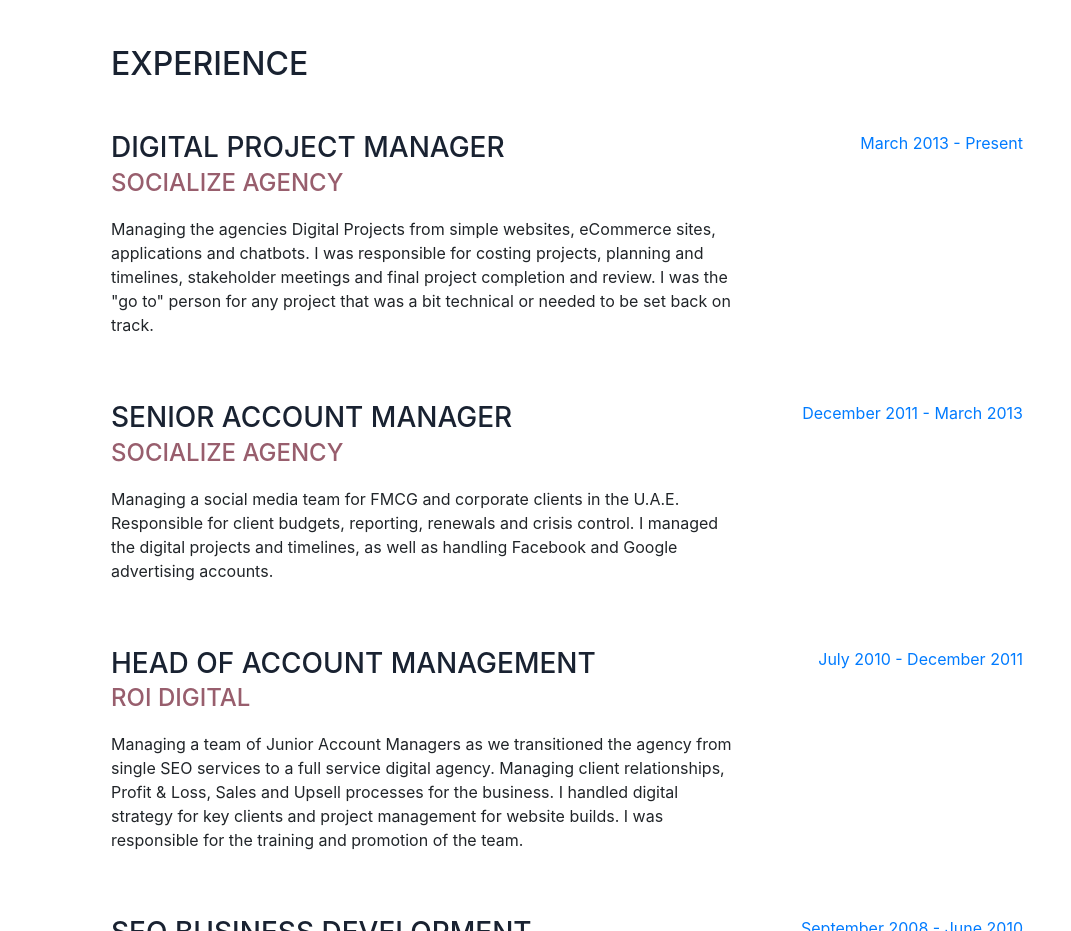
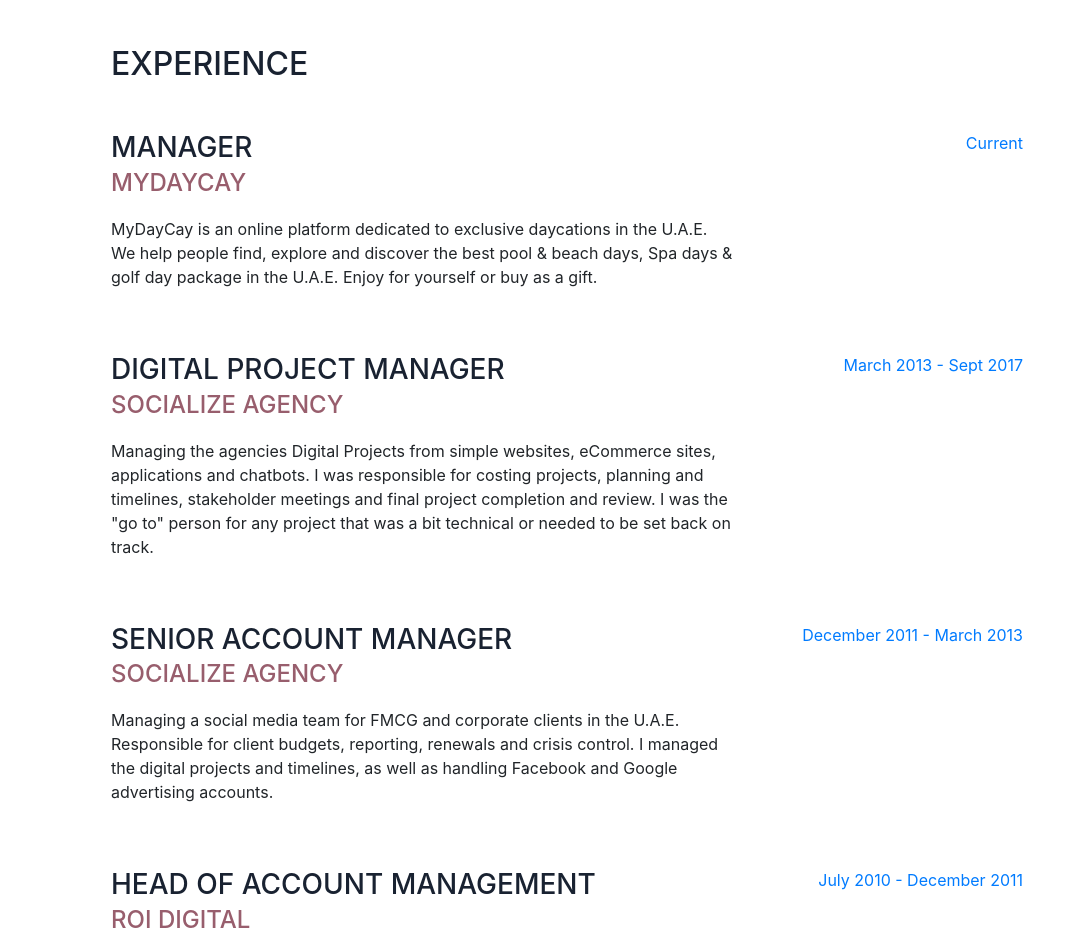
Before and after one commit to AmyCartmillChoi/portfolio, a website with bundled scripts: page index.html in a window 1280 px wide. Shown: the part 804-1735 px from the top of the page, without its empty margins (209-1280 px from the left). Built offline with nearby package versions, Linux system fonts and the light colour scheme; a web font is replaced by a local one.

Commit message:
updated experience section

```diff
--- a/index.html
+++ b/index.html
@@ -95,13 +95,24 @@
         <h2 class="mb-5">Experience</h2>
 
         <div class="resume-item d-flex flex-column flex-md-row justify-content-between mb-5">
+            <div class="resume-content">
+              <h3 class="mb-0">Manager</h3>
+              <div class="subheading mb-3">MyDayCay</div>
+              <p>MyDayCay is an online platform dedicated to exclusive daycations in the U.A.E.  We help people find, explore and discover the best pool & beach days, Spa days & golf day package in the U.A.E.  Enjoy for yourself or buy as a gift. </p>
+            </div>
+            <div class="resume-date text-md-right">
+              <span class="text-primary">Current</span>
+            </div>
+          </div>
+
+        <div class="resume-item d-flex flex-column flex-md-row justify-content-between mb-5">
           <div class="resume-content">
             <h3 class="mb-0">Digital Project Manager</h3>
             <div class="subheading mb-3">Socialize Agency</div>
             <p>Managing the agencies Digital Projects from simple websites, eCommerce sites, applications and chatbots.  I was responsible for costing projects, planning and timelines, stakeholder meetings and final project completion and review.  I was the "go to" person for any project that was a bit technical or needed to be set back on track.</p>
           </div>
           <div class="resume-date text-md-right">
-            <span class="text-primary">March 2013 - Present</span>
+            <span class="text-primary">March 2013 - Sept 2017</span>
           </div>
         </div>
 
```
